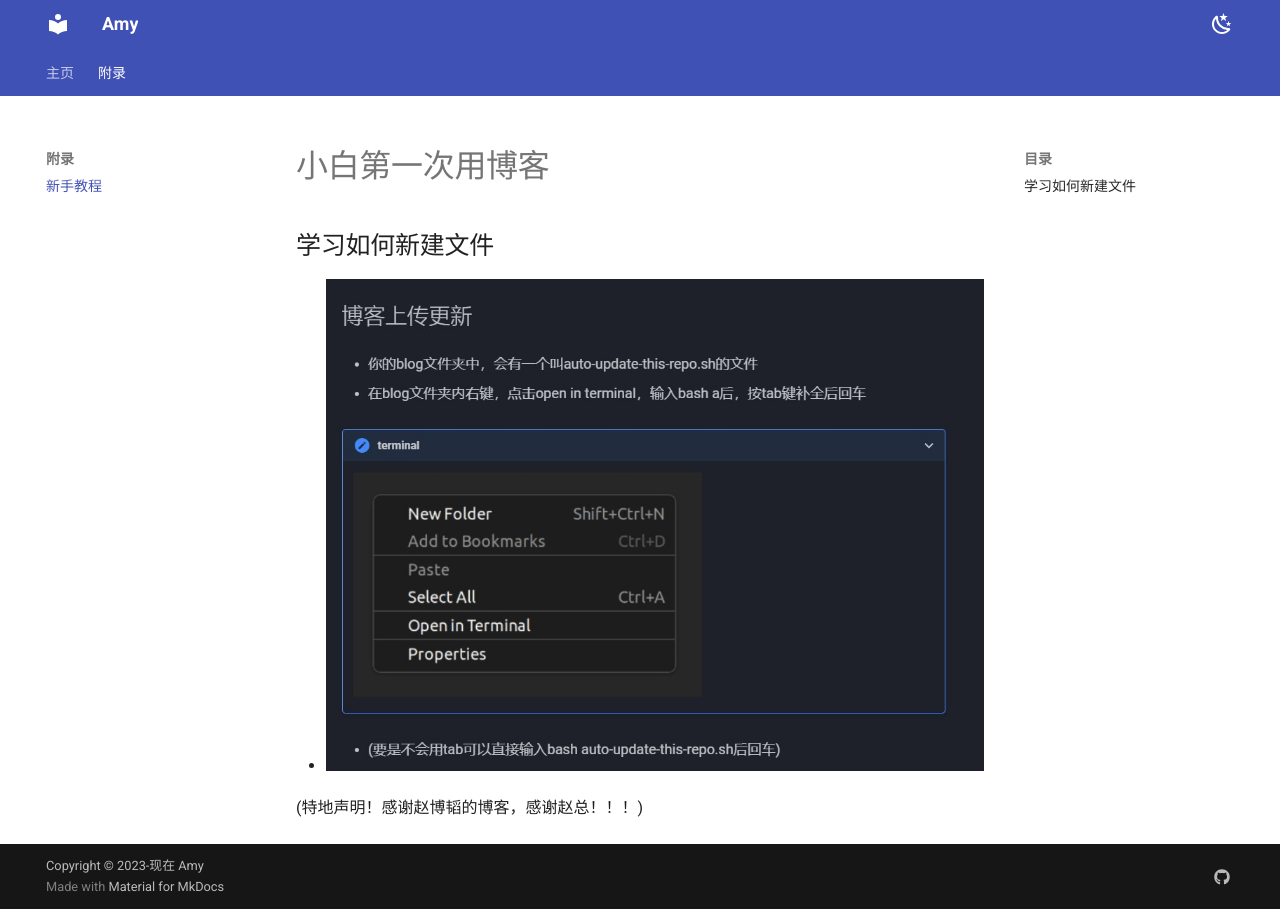
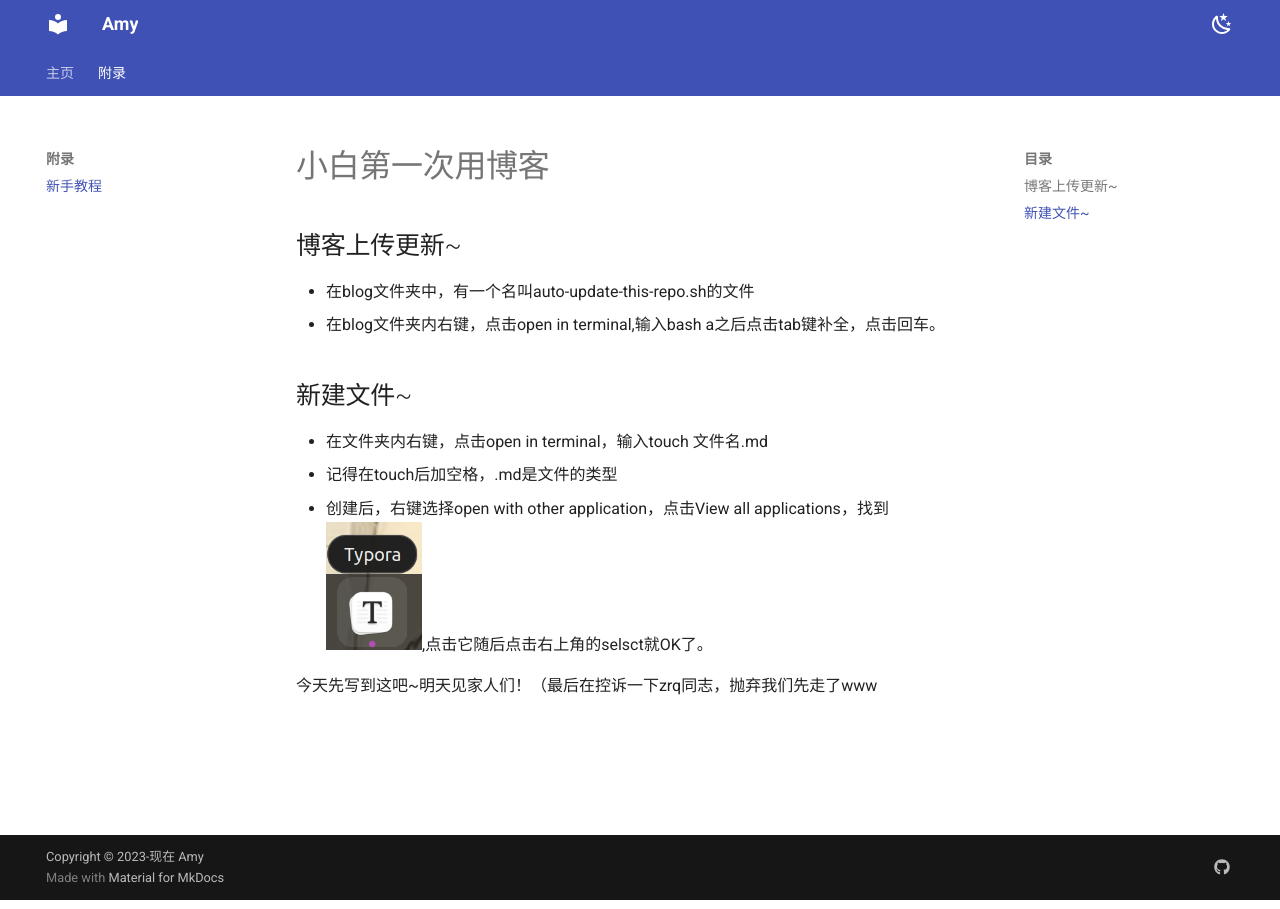
Before and after one commit to AmyWang5/Amyhhh-blog, an MkDocs documentation site: the page built from docs/WJX1/onetime.md, in a window 1280 px wide. Built offline with MkDocs 1.6.1 and Material for MkDocs 9.7.7, drawn with Linux system fonts in a browser that asks for light colours.

Commit message:
2023-11-01_23:26:08 update

```diff
--- a/docs/WJX1/onetime.md
+++ b/docs/WJX1/onetime.md
@@ -1,7 +1,18 @@
 # 小白第一次用博客
 
-## 学习如何新建文件
+## 博客上传更新~
 
-- ![1](./1.jpg)
+- 在blog文件夹中，有一个名叫auto-update-this-repo.sh的文件
+- 在blog文件夹内右键，点击open in terminal,输入bash a之后点击tab键补全，点击回车。
 
-(特地声明！感谢赵博韬的博客，感谢赵总！！！)
+## 新建文件~
+
+- 在文件夹内右键，点击open in terminal，输入touch 文件名.md
+- 记得在touch后加空格，.md是文件的类型
+- 创建后，右键选择open with other application，点击View all applications，找到![1](./Screenshots/1.jpg),点击它随后点击右上角的selsct就OK了。
+
+
+
+
+
+今天先写到这吧~明天见家人们！（最后在控诉一下zrq同志，抛弃我们先走了www
```
Also changed, not shown: docs/WJX1/Screenshots/1.jpg (added), docs/WJX1/picture1/1.jpg (renamed from docs/WJX1/1.jpg), docs/WJX1/picture1/2.jpg (added), docs/WJX1/picture1/3.jpg (added), docs/WJX1/picture1/4.jpg (added), docs/WJX1/picture1/5.jpg (added).
